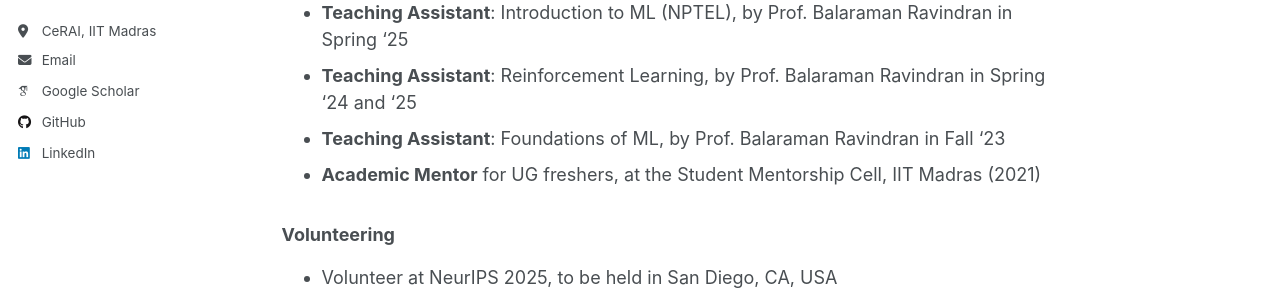
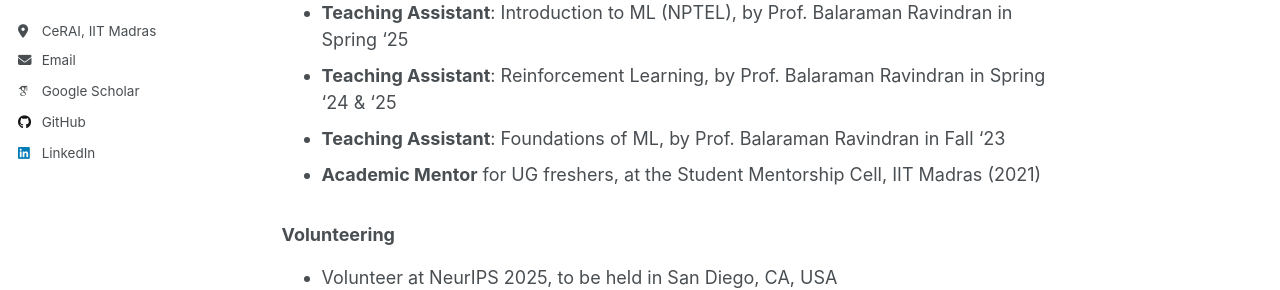
Before and after one commit to vishnuvind/vishnuvind.github.io, a Jekyll site: the page built from _pages/service.md, in a window 1280 px wide and 1061 px high. Shown: the part 335-625 px from the top of the window. Built offline with Jekyll 4.4.1, drawn with Linux system fonts in a browser that asks for light colours; some web fonts are replaced; a script that is not in the unit is left out.

Commit message:
Edited service

```diff
--- a/_pages/service.md
+++ b/_pages/service.md
@@ -17,7 +17,7 @@ Departmental academic service.
 
 - **GPU cluster maintainer** for Krishna Pillutla's group (2025-present)
 - **Teaching Assistant**: Introduction to ML (NPTEL), by Prof. Balaraman Ravindran in Spring '25
-- **Teaching Assistant**: Reinforcement Learning, by Prof. Balaraman Ravindran in Spring '24 and '25
+- **Teaching Assistant**: Reinforcement Learning, by Prof. Balaraman Ravindran in Spring '24 & '25
 - **Teaching Assistant**: Foundations of ML, by Prof. Balaraman Ravindran in Fall '23
 - **Academic Mentor** for UG freshers, at the Student Mentorship Cell, IIT Madras  (2021)
 
```
